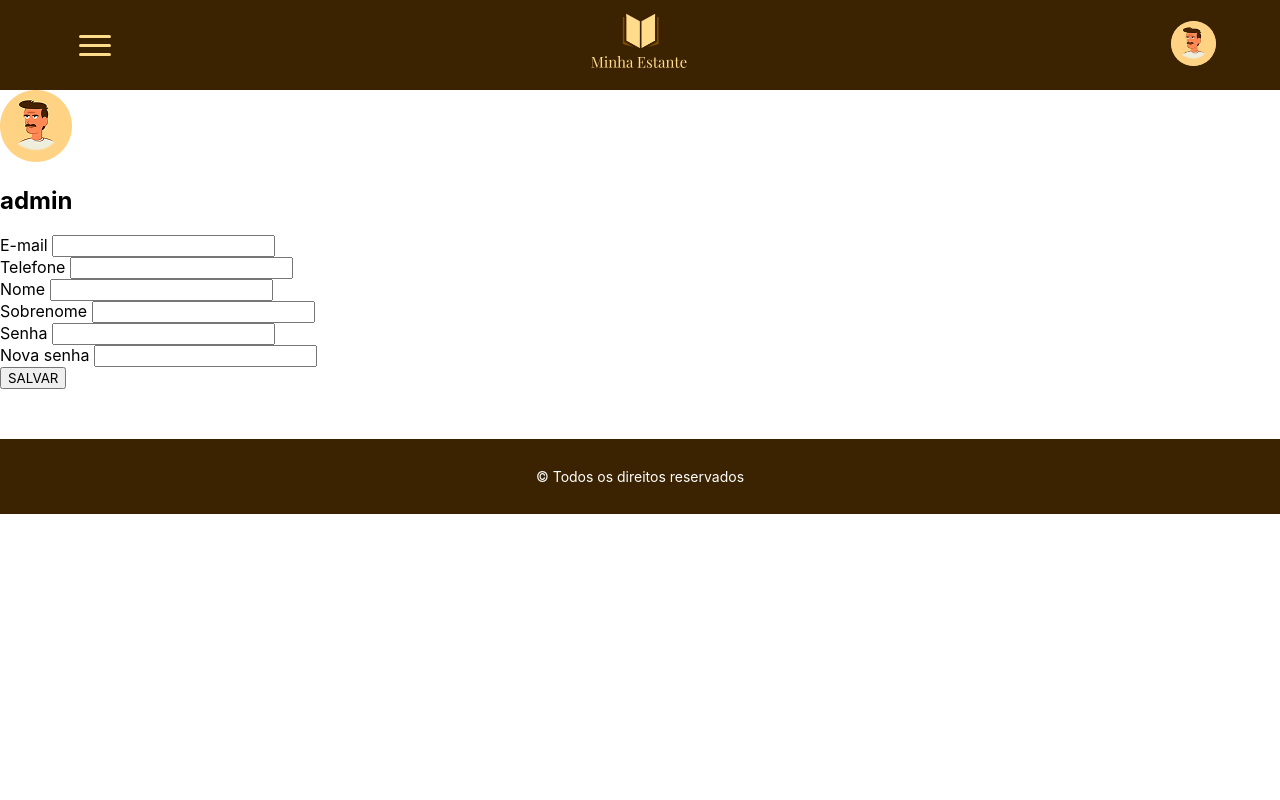
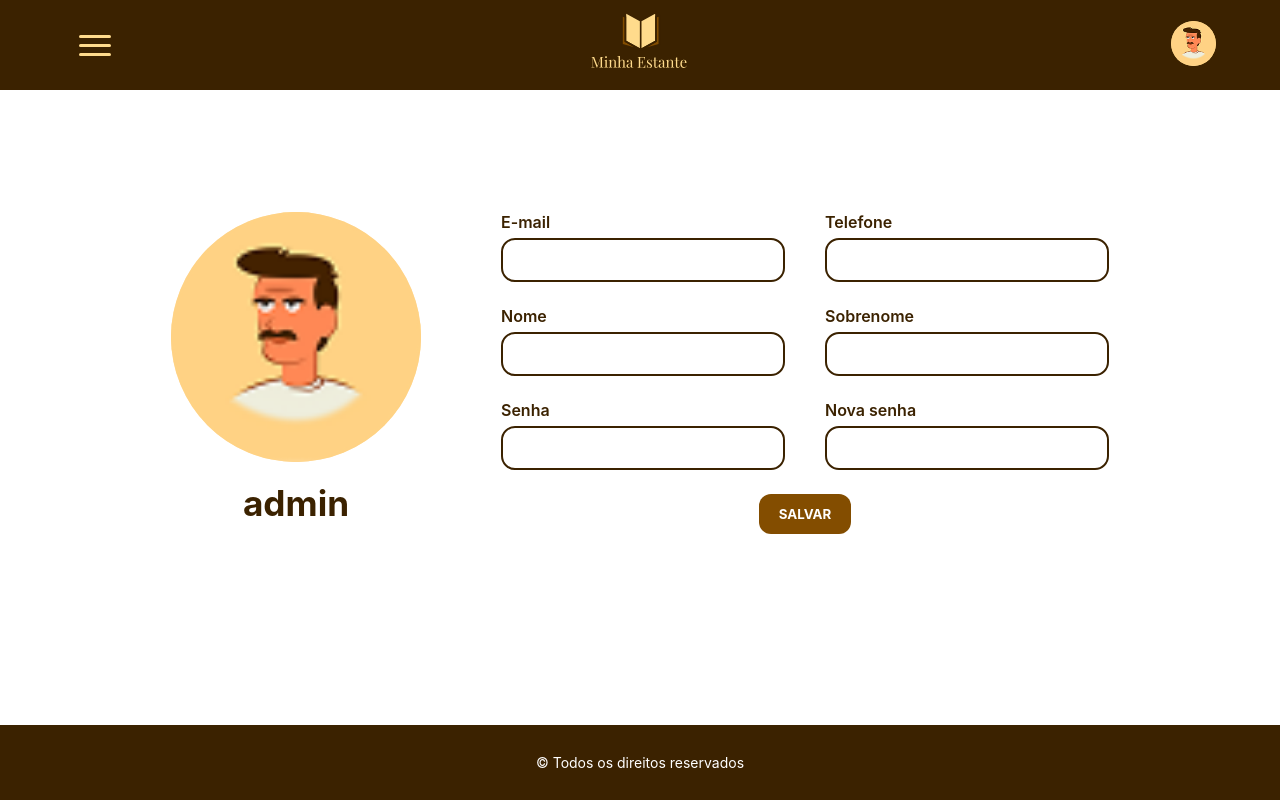
Before and after one commit to educoelho7/Projeto-Biblioteca, a Django app: page /perfil in a window 1280 px wide. Run offline with Django 5.2, Linux system fonts and the light colour scheme; a user stored in the database is signed in.

Commit message:
Mod: correção do header, telefone no perfil e modelo de emprestimo

```diff
--- a/code/biblioteca/models.py
+++ b/code/biblioteca/models.py
@@ -1,6 +1,7 @@
 from django.core.validators import RegexValidator
 from usuarios.models import Usuario
 from django.db import models
+from django.utils import timezone
 
 class Livro(models.Model):
     titulo = models.CharField(max_length=255)
@@ -31,7 +32,7 @@ class Exemplar(models.Model):
 class Emprestimo(models.Model):
     usuario = models.ForeignKey(Usuario, on_delete=models.CASCADE)
     exemplar = models.ForeignKey(Exemplar, on_delete=models.CASCADE)
-    data_emprestimo = models.DateTimeField(auto_now_add=True)
+    data_emprestimo = models.DateTimeField(default=timezone.now)
     data_devolucao = models.DateTimeField(null=True, blank=True)
 
     def __str__(self):
--- a/code/biblioteca/templates/livros.html
+++ b/code/biblioteca/templates/livros.html
@@ -7,7 +7,7 @@
 
     <div class="search-container">
         <input type="text" id="searchInput" placeholder="Pesquisar livro" value="{{ query }}">
-        <button class="search-btn" type="button" onclick="filtrarLivro()">
+        <button class="search-btn" type="button" onclick="filtrarLivros()">
             <img src="{% static 'iconePesquisa.svg' %}" alt="Ícone pesquisa">
         </button>
     </div>
--- a/code/productionfiles/mystyles.css
+++ b/code/productionfiles/mystyles.css
@@ -2,10 +2,15 @@
     font-family: 'Inter', sans-serif;
 }
 
+html, body {
+    height: 100%;
+}
 body {
     margin: 0;
     padding: 0;
     background-color: #fff;
+    display: flex;
+    flex-direction: column;
 }
 
 .header {
@@ -15,10 +20,11 @@ body {
     justify-content: space-between;
     align-items: center;
     padding: 10px 5%;
-    height: 70px;
+    min-height: 70px;
     flex-wrap: wrap;
     position: relative;
 }
+
 
 /* Menu */
 
@@ -353,3 +377,121 @@ body {
         width: 180px;
     }
 }
+
+/* Profile */
+main {
+  flex: 1;
+  align-content: center;
+}
+
+.profile-container {
+  display: flex;
+  flex: 1;
+  justify-content: center;
+  align-items: flex-start;
+  gap: 80px;
+  padding: 60px 10%;
+  font-family: sans-serif;
+  color: #3b2200;
+}
+
+.profile-left {
+  display: flex;
+  flex-direction: column;
+  align-items: center;
+}
+
+.profile-avatar {
+  width: 250px;
+  height: 250px;
+  border-radius: 50%;
+  background-color: #ffd385;
+  object-fit: cover;
+}
+
+.profile-name {
+  font-size: 2.2rem;
+  font-weight: 700;
+  margin-top: 20px;
+  color: #3b2200;
+}
+
+.profile-form {
+  display: flex;
+  flex-direction: column;
+  gap: 24px;
+  max-width: 700px;
+}
+
+.form-row {
+  display: flex;
+  gap: 40px;
+}
+
+.form-group {
+  flex: 1;
+  display: flex;
+  flex-direction: column;
+  gap: 6px;
+}
+
+label {
+  font-weight: 600;
+  font-size: 1rem;
+}
+
+input {
+  padding: 10px 16px;
+  border: 2px solid #3b2200;
+  border-radius: 14px;
+  font-size: 1rem;
+  color: #3b2200;
+  outline: none;
+  transition: 0.2s ease;
+}
+
+input:focus {
+  border-color: #3b2200;
+  box-shadow: 0 0 0 2px #ffdb8c55;
+}
+
+.profile-save-btn {
+    display: inline-flex;
+    padding: 12px 20px;
+    justify-content: center;
+    align-items: center;
+    border-radius: 12px;
+    background: #834D00;
+    color: white;
+    font-weight: bold;
+    cursor: pointer;
+    margin: 0 auto 20px;
+    border: none;
+}
+
+.profile-save-btn:hover {
+    background-color: #5a3800;
+}
+
+/* Pagination */
+.pagination {
+    display: flex;
+    justify-content: center;
+    align-items: center;
+    margin: 20px 0;
+    gap: 10px;
+}
+.pagination a {
+    background-color: #3B2200;
+    color: #FFDB8C;
+    padding: 8px 12px;
+    border-radius: 5px;
+    text-decoration: none;
+    transition: background 0.3s;
+}
+.pagination a:hover {
+    background-color: #5b3600;
+}
+.pagination span {
+    font-weight: bold;
+}
```
Also changed, not shown: other parts of code/productionfiles/mystyles.css (+36 -18 lines), code/biblioteca/templates/profile.html (+18 -12 lines), code/db.sqlite3, 1 other file.
